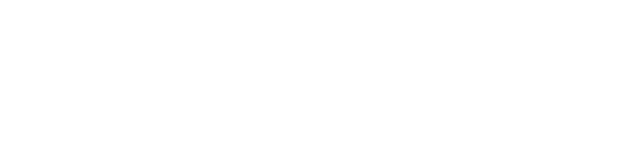
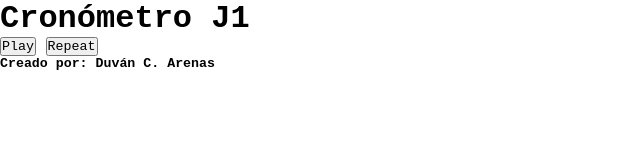
Before and after one commit to DuvanCamiloArenasRodriguez/cronometro, a plain HTML site: page index.html in a window 1280 px wide. Shown: the whole page, without its empty margins (0-640 px from the left). Drawn offline with Linux system fonts and the light colour scheme.

Commit message:
styles: :lipstick: Estructura y estilos generales
Se añade la estructura con notones y titulo, así como el reset en CSS

```diff
--- a/css/styles.css
+++ b/css/styles.css
@@ -0,0 +1,5 @@
+* {
+    margin: 0;
+    padding: 0;
+    font-family: 'Courier New', Courier, monospace;
+}
--- a/index.html
+++ b/index.html
@@ -7,6 +7,26 @@
     <link rel="stylesheet" href="css/styles.css">
 </head>
 <body>
+    <head>
+        <h1>Cronómetro J1</h1>
+    </head>
+    <main>
+        <div>
+            <div>
 
+            </div>
+            <button>
+                <i class='bx bx-play'></i>
+                <span>Play</span>
+            </button>
+            <button type="reset">
+                <i class='bx bx-repeat'></i>
+                <span>Repeat</span>
+            </button>
+        </div>
+    </main>
+    <footer>
+        <h5>Creado por: Duván C. Arenas</h5>
+    </footer>
 </body>
 </html>
```
